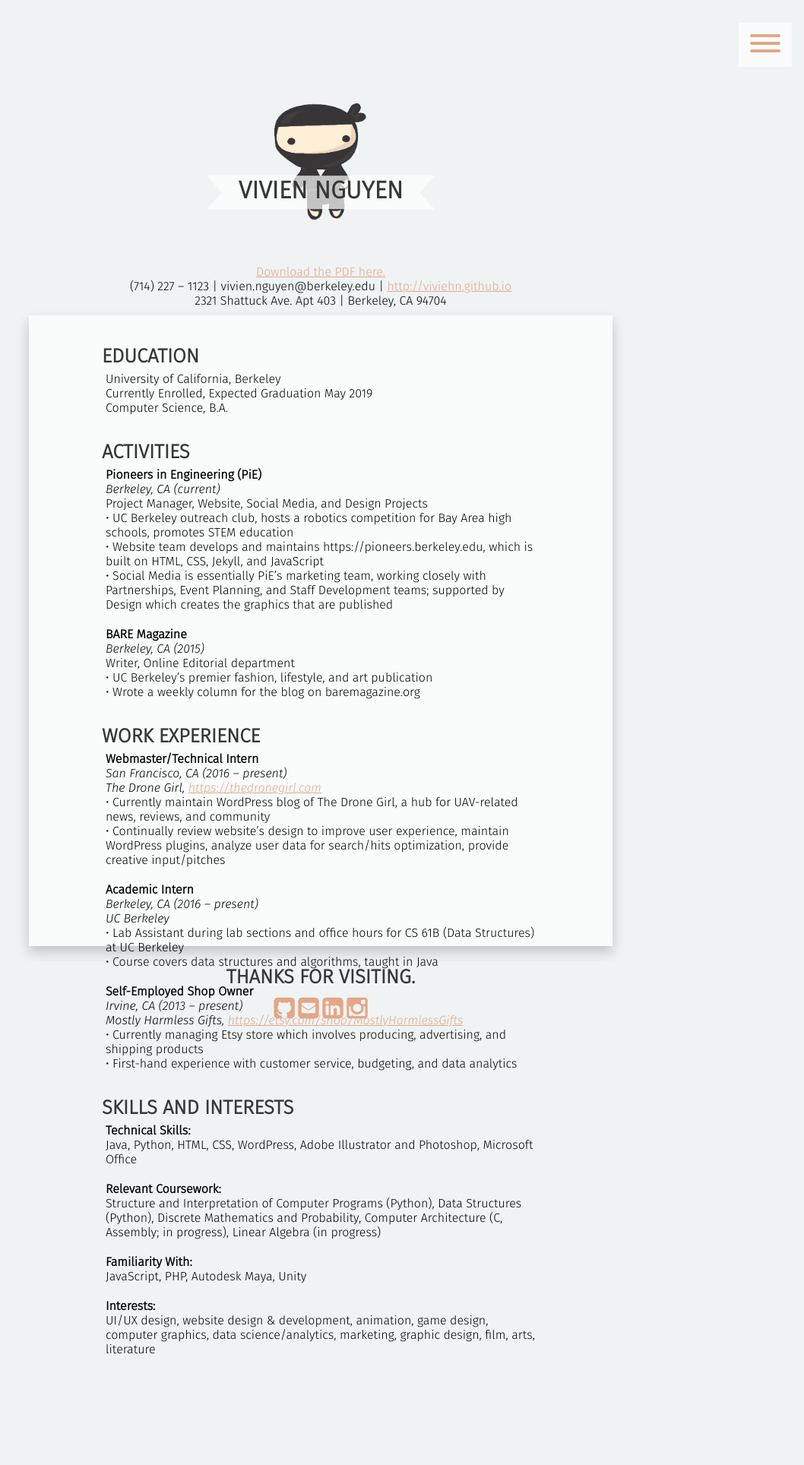
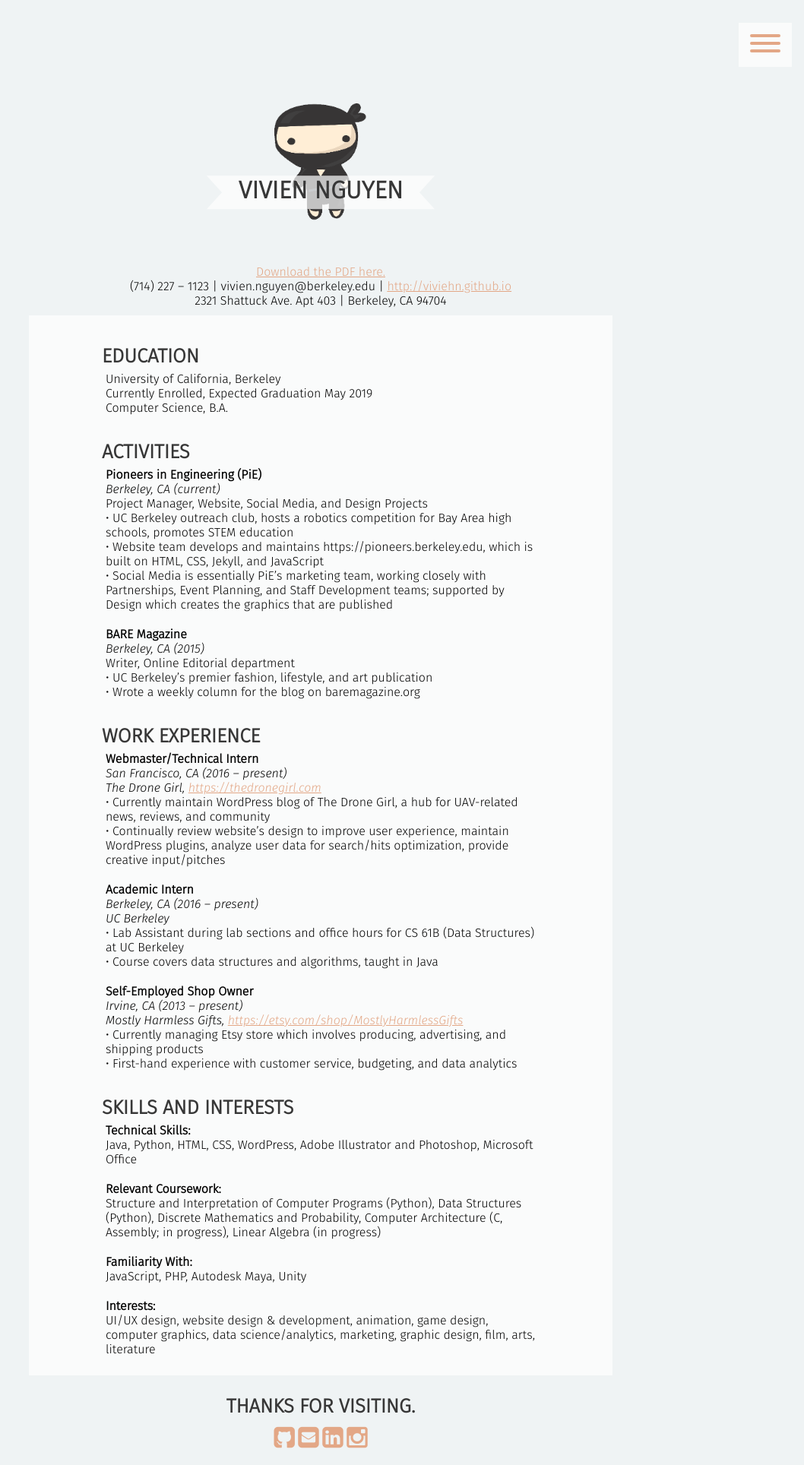
Before and after one commit to viviehn/viviehn.github.io, a Jekyll site: the page built from resume/index.html, in a window 1280 px wide. Shown: the whole page at 76% size, without its empty margins (218-1276 px from the left). Built offline with Jekyll 4.4.1, drawn with Linux system fonts in a browser that asks for light colours; before the commit the page ends 1795 px from its top, so only the background shows below that.

Commit message:
remove special box from resume

```diff
--- a/resume/index.html
+++ b/resume/index.html
@@ -7,7 +7,7 @@ layout: default
 (714) 227 – 1123 | vivien.nguyen@berkeley.edu | <a href="http://viviehn.github.io" target="_blank">http://viviehn.github.io</a><br>
 2321 Shattuck Ave. Apt 403 | Berkeley, CA 94704</center></p>
 
-<div class="special-box" style="margin: auto; width: 60%; background: rgba(255, 255, 255, 0.7); padding-top: 15px; padding-bottom:15px;">
+<div style="margin: auto; width: 60%; background: rgba(255, 255, 255, 0.7); padding-top: 15px; padding-bottom:15px;">
 <h1>EDUCATION</h1>
 <p>
 University of California, Berkeley <br>
```
